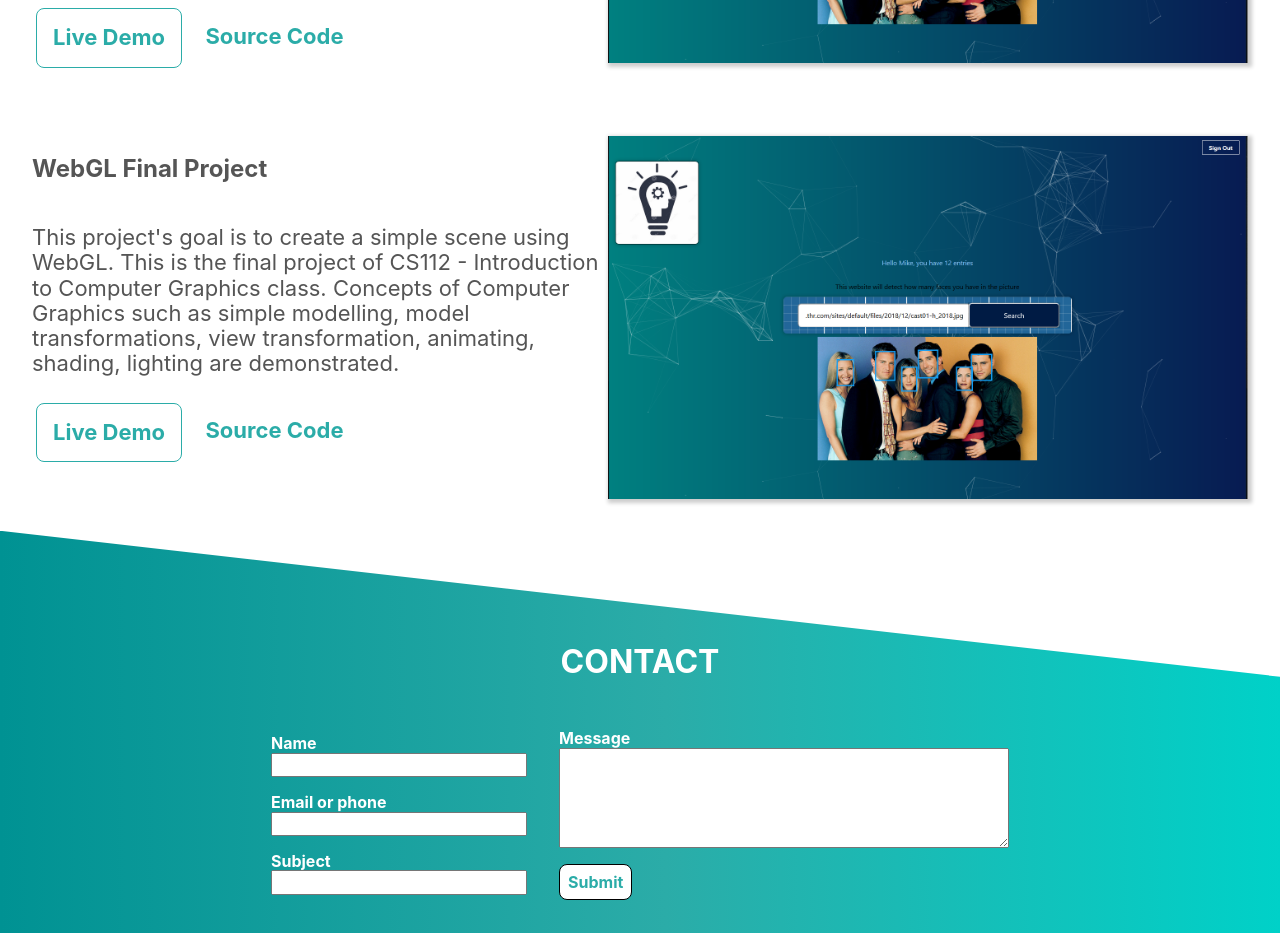
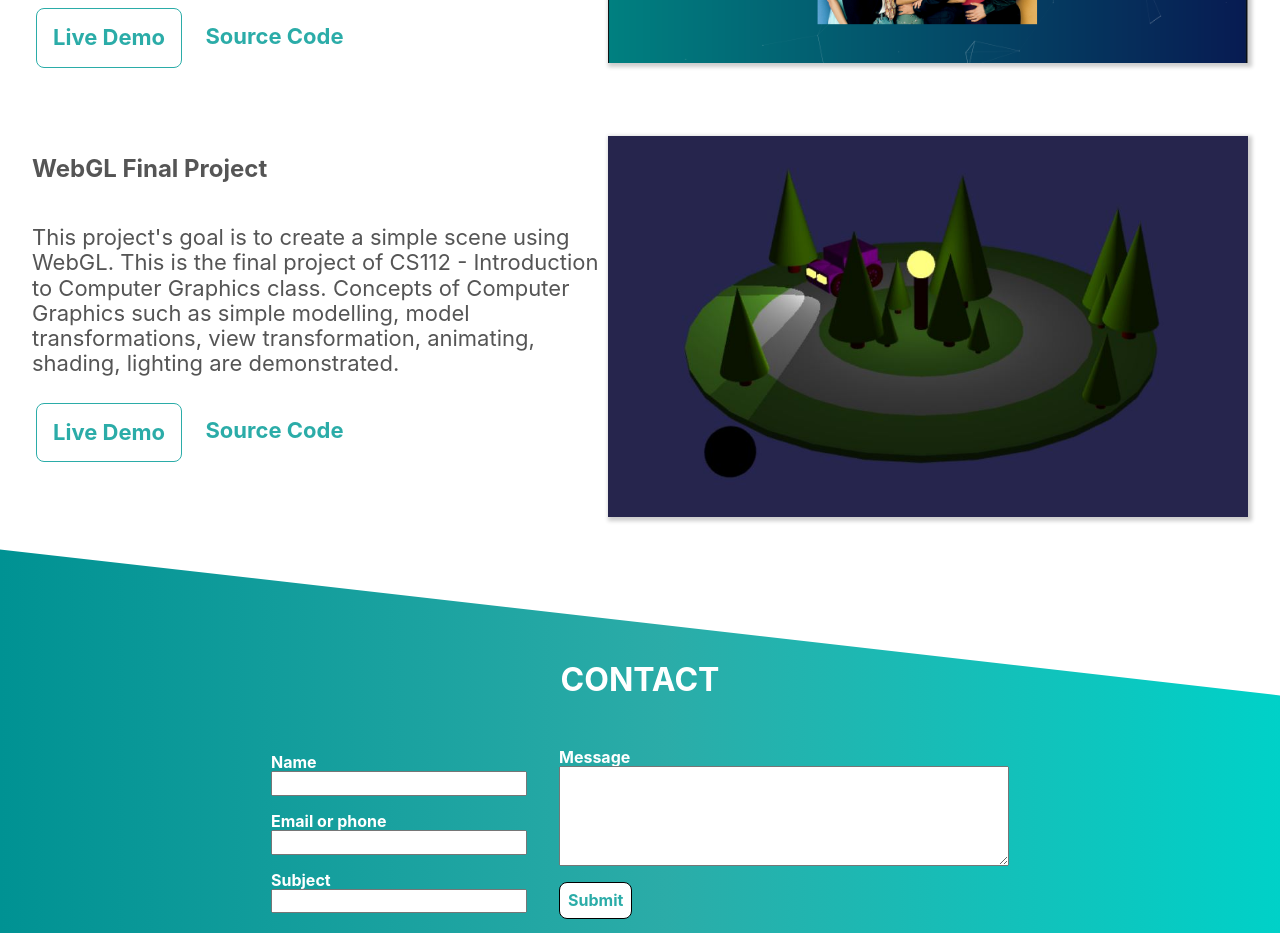
Before and after one commit to KuhnTran/portfolio, a React (Create React App) app: page / in a window 1280 px wide. Shown: the part 2060-2993 px from the top of the page. Built offline with nearby package versions, Linux system fonts and the light colour scheme.

Commit message:
added img for project

```diff
--- a/src/components/ProjectsPage/ProjectPage.js
+++ b/src/components/ProjectsPage/ProjectPage.js
@@ -1,5 +1,6 @@
 import React from 'react'
 import facialRecognitionImg from './../../assets/facial_recognition.png'
+import webGLProjectImg from './../../assets/WebGLProject.JPG'
 import './ProjectPage.scss'
 import Fade from 'react-reveal/Fade'
 
@@ -42,7 +43,7 @@ const ProjectsPage = (props) =>
                 </div>
                 <div className='flex flex-column justify-center items-center'>
                 <Fade right big><img id='project-img' className='shadow-3 grow'
-                    src={facialRecognitionImg} alt='Facial Recognition App'
+                    src={webGLProjectImg} alt='Facial Recognition App'
                     width='700' heigh='auto'></img></Fade>
                 </div>
             </div>
```
Also changed, not shown: src/assets/WebGLProject.JPG (added).
